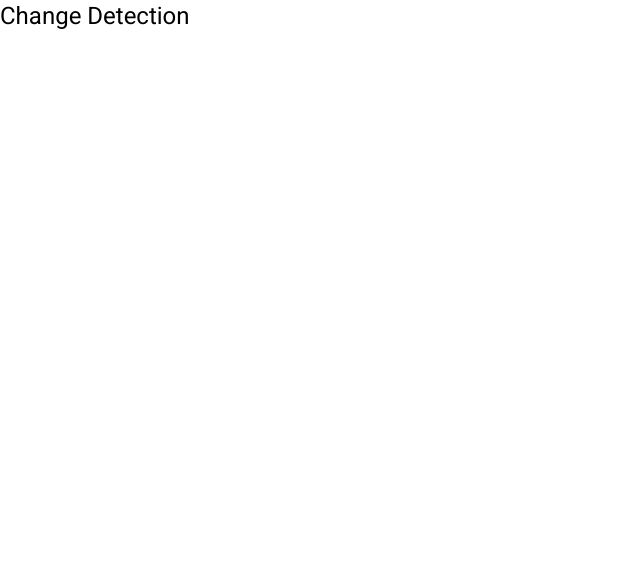
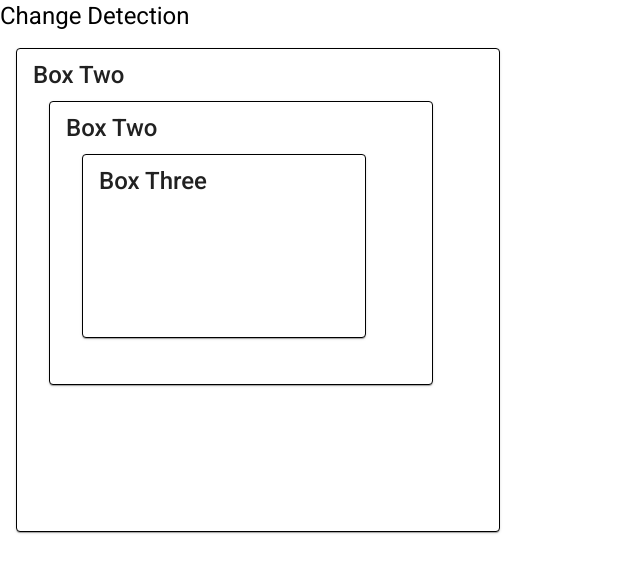
Before and after one commit to kgotgit/ng-change-detection, an Angular app: page / in a window 1280 px wide. Shown: the top 572 px of the page, without its empty margins (0-640 px from the left). Built offline with nearby package versions, Linux system fonts and the light colour scheme.

Commit message:
added nested boxes

```diff
--- a/src/app/app.component.html
+++ b/src/app/app.component.html
@@ -1 +1,2 @@
 <h1>Change Detection</h1>
+<app-box-one></app-box-one>
--- a/src/app/app.module.ts
+++ b/src/app/app.module.ts
@@ -3,6 +3,7 @@ import { NgModule } from '@angular/core';
 
 import { AppComponent } from './app.component';
 import { BrowserAnimationsModule } from '@angular/platform-browser/animations';
+import { NestedBoxesModule } from './nested-boxes/nested-boxes.module';
 
 @NgModule({
   declarations: [
@@ -10,7 +11,8 @@ import { BrowserAnimationsModule } from '@angular/platform-browser/animations';
   ],
   imports: [
     BrowserModule,
-    BrowserAnimationsModule
+    BrowserAnimationsModule,
+    NestedBoxesModule
   ],
   providers: [],
   bootstrap: [AppComponent]
--- a/src/app/nested-boxes/box-one/box-one.component.html
+++ b/src/app/nested-boxes/box-one/box-one.component.html
@@ -0,0 +1,4 @@
+<mat-card matRipple class="box one">
+  <mat-card-title>Box Two</mat-card-title>
+  <app-box-two></app-box-two>
+</mat-card>
--- a/src/app/nested-boxes/box-one/box-one.component.ts
+++ b/src/app/nested-boxes/box-one/box-one.component.ts
@@ -1,9 +1,10 @@
-import { Component, OnInit } from '@angular/core';
+import { Component, OnInit, ChangeDetectionStrategy } from '@angular/core';
 
 @Component({
   selector: 'app-box-one',
   templateUrl: './box-one.component.html',
-  styleUrls: ['./box-one.component.css']
+  styleUrls: ['./box-one.component.css'],
+  changeDetection:ChangeDetectionStrategy.OnPush
 })
 export class BoxOneComponent implements OnInit {
 
--- a/src/app/nested-boxes/box-three/box-three.component.html
+++ b/src/app/nested-boxes/box-three/box-three.component.html
@@ -1 +1,4 @@
-<p>box-three works!</p>
+<mat-card matRipple class="box three">
+  <mat-card-title>Box Three</mat-card-title>
+
+</mat-card>
--- a/src/app/nested-boxes/box-three/box-three.component.ts
+++ b/src/app/nested-boxes/box-three/box-three.component.ts
@@ -1,9 +1,10 @@
-import { Component, OnInit } from '@angular/core';
+import { Component, OnInit, ChangeDetectionStrategy } from '@angular/core';
 
 @Component({
   selector: 'app-box-three',
   templateUrl: './box-three.component.html',
-  styleUrls: ['./box-three.component.css']
+  styleUrls: ['./box-three.component.css'],
+  changeDetection:ChangeDetectionStrategy.OnPush
 })
 export class BoxThreeComponent implements OnInit {
 
--- a/src/app/nested-boxes/box-two/box-two.component.html
+++ b/src/app/nested-boxes/box-two/box-two.component.html
@@ -1 +1,4 @@
-<p>box-two works!</p>
+<mat-card matRipple class="box two">
+  <mat-card-title>Box Two</mat-card-title>
+  <app-box-three></app-box-three>
+</mat-card>
--- a/src/app/nested-boxes/box-two/box-two.component.ts
+++ b/src/app/nested-boxes/box-two/box-two.component.ts
@@ -1,9 +1,10 @@
-import { Component, OnInit } from '@angular/core';
+import { Component, OnInit, ChangeDetectionStrategy } from '@angular/core';
 
 @Component({
   selector: 'app-box-two',
   templateUrl: './box-two.component.html',
-  styleUrls: ['./box-two.component.css']
+  styleUrls: ['./box-two.component.css'],
+  changeDetection:ChangeDetectionStrategy.OnPush
 })
 export class BoxTwoComponent implements OnInit {
 
--- a/src/app/projected-boxes/projected-boxes.module.ts
+++ b/src/app/projected-boxes/projected-boxes.module.ts
@@ -3,13 +3,15 @@ import { CommonModule } from '@angular/common';
 import { ProjectedBoxOneComponent } from './projected-box-one/projected-box-one.component';
 import { ProjectedBoxTwoComponent } from './projected-box-two/projected-box-two.component';
 import { ProjectedBoxThreeComponent } from './projected-box-three/projected-box-three.component';
+import { MaterialModule } from '../material/material.module';
 
 
 
 @NgModule({
   declarations: [ProjectedBoxOneComponent, ProjectedBoxTwoComponent, ProjectedBoxThreeComponent],
   imports: [
-    CommonModule
+    CommonModule,
+    MaterialModule
   ]
 })
 export class ProjectedBoxesModule { }
--- a/src/styles.css
+++ b/src/styles.css
@@ -2,3 +2,27 @@
 
 html, body { height: 100%; }
 body { margin: 0; font-family: Roboto, "Helvetica Neue", sans-serif; }
+
+
+.box{
+
+  border: 1px solid #000;
+  margin:0.5rem;
+  padding:0.5rem;
+  margin:1rem;
+}
+
+.box.one{
+  width:450px;
+  height:450px;
+}
+
+.box.two{
+  width:350px;
+  height:250px;
+}
+
+.box.three{
+  width:250px;
+  height:150px;
+}
```
Also changed, not shown: src/app/nested-boxes/nested-boxes.module.ts (+5 -2 lines).
